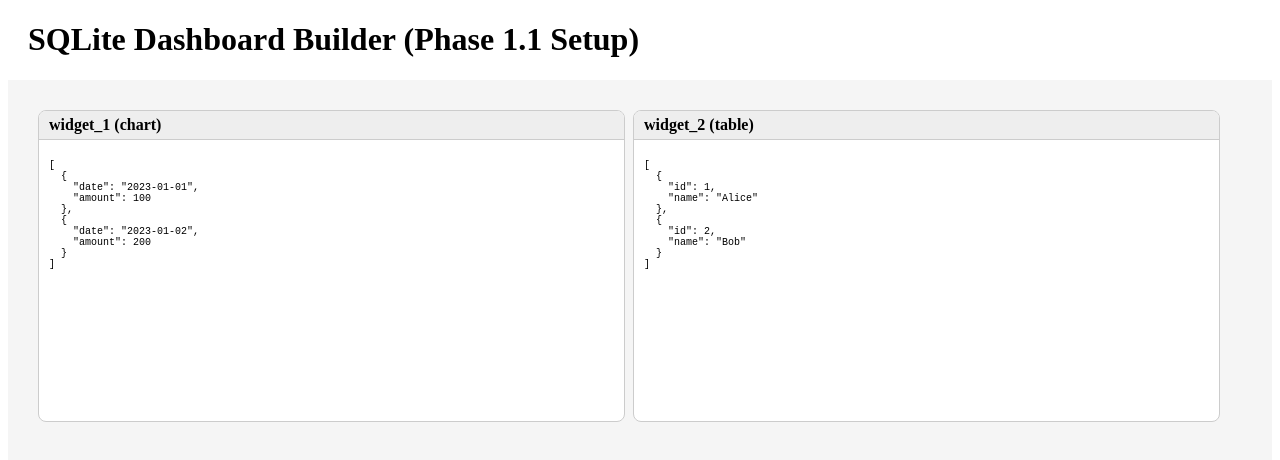
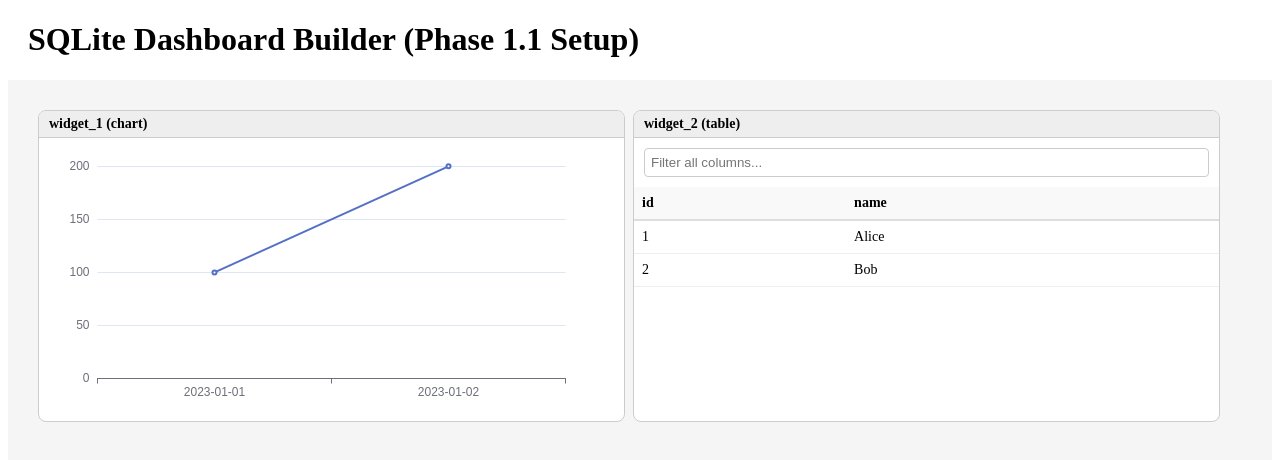
Before and after one commit to bladehaze/dashboard-quine, a React (Vite) app: page / in a window 1280 px wide. Shown: the top 460 px of the page. Built offline with nearby package versions, Linux system fonts and the light colour scheme; the HTML template or start-up script is replaced by a standard one.

Commit message:
Phase 1.2 & 1.3: Implemented Charting Adapter (ECharts) and Advanced Table Widget (@tanstack/react-table)

```diff
--- /dev/null
+++ b/src/components/ChartWidget.tsx
@@ -0,0 +1,45 @@
+import React, { useEffect, useRef } from 'react';
+import * as echarts from 'echarts';
+
+export interface ChartConfig {
+  chartType: 'line' | 'bar' | 'scatter' | 'pie';
+  xAxis: string;
+  yAxis: string;
+}
+
+export function ChartWidget({ data, config }: { data: any[], config: ChartConfig }) {
+  const chartRef = useRef<HTMLDivElement>(null);
+
+  useEffect(() => {
+    if (!chartRef.current || !data || data.length === 0) return;
+    const chart = echarts.init(chartRef.current);
+
+    // Simple ECharts adapter logic
+    const option = {
+      tooltip: { trigger: 'axis' },
+      xAxis: {
+        type: 'category',
+        data: data.map(d => d[config.xAxis])
+      },
+      yAxis: { type: 'value' },
+      series: [{
+        data: data.map(d => d[config.yAxis]),
+        type: config.chartType || 'bar'
+      }],
+      grid: { left: '10%', right: '10%', bottom: '15%', top: '10%' }
+    };
+
+    chart.setOption(option);
+
+    // Resize observer to auto-fit React-Grid-Layout
+    const resizeObserver = new ResizeObserver(() => chart.resize());
+    resizeObserver.observe(chartRef.current);
+
+    return () => {
+      resizeObserver.disconnect();
+      chart.dispose();
+    };
+  }, [data, config]);
+
+  return <div ref={chartRef} style={{ width: '100%', height: '100%', minHeight: '150px' }} />;
+}
--- /dev/null
+++ b/src/components/TableWidget.tsx
@@ -0,0 +1,74 @@
+import React, { useState } from 'react';
+import {
+  flexRender,
+  getCoreRowModel,
+  getFilteredRowModel,
+  useReactTable,
+} from '@tanstack/react-table';
+
+export function TableWidget({ data }: { data: any[] }) {
+  const [globalFilter, setGlobalFilter] = useState('');
+
+  const columns = React.useMemo(() => {
+    if (!data || data.length === 0) return [];
+    return Object.keys(data[0]).map(key => ({
+      header: key,
+      accessorKey: key,
+    }));
+  }, [data]);
+
+  const table = useReactTable({
+    data: data || [],
+    columns,
+    state: { globalFilter },
+    onGlobalFilterChange: setGlobalFilter,
+    getCoreRowModel: getCoreRowModel(),
+    getFilteredRowModel: getFilteredRowModel(),
+  });
+
+  if (!data || data.length === 0) {
+    return <div style={{ padding: '10px' }}>No data to display</div>;
+  }
+
+  return (
+    <div style={{ display: 'flex', flexDirection: 'column', height: '100%' }}>
+      <input
+        value={globalFilter ?? ''}
+        onChange={e => setGlobalFilter(e.target.value)}
+        placeholder="Filter all columns..."
+        style={{
+          margin: '10px',
+          padding: '6px',
+          border: '1px solid #ccc',
+          borderRadius: '4px'
+        }}
+      />
+      <div style={{ overflow: 'auto', flex: 1 }}>
+        <table style={{ width: '100%', borderCollapse: 'collapse', fontSize: '14px' }}>
+          <thead>
+            {table.getHeaderGroups().map(headerGroup => (
+              <tr key={headerGroup.id}>
+                {headerGroup.headers.map(header => (
+                  <th key={header.id} style={{ borderBottom: '2px solid #ddd', padding: '8px', background: '#f9f9f9', textAlign: 'left' }}>
+                    {flexRender(header.column.columnDef.header, header.getContext())}
+                  </th>
+                ))}
+              </tr>
+            ))}
+          </thead>
+          <tbody>
+            {table.getRowModel().rows.map(row => (
+              <tr key={row.id} style={{ borderBottom: '1px solid #eee' }}>
+                {row.getVisibleCells().map(cell => (
+                  <td key={cell.id} style={{ padding: '8px' }}>
+                    {flexRender(cell.column.columnDef.cell, cell.getContext())}
+                  </td>
+                ))}
+              </tr>
+            ))}
+          </tbody>
+        </table>
+      </div>
+    </div>
+  );
+}
--- a/src/core-renderer.tsx
+++ b/src/core-renderer.tsx
@@ -1,7 +1,8 @@
 import { ReactNode } from 'react';
 import ReactGridLayout from 'react-grid-layout';
+import { ChartWidget, ChartConfig } from './components/ChartWidget';
+import { TableWidget } from './components/TableWidget';
 
-// Basic mock types for Phase 1
 export interface LayoutItem {
   i: string;
   x: number;
@@ -19,7 +20,7 @@
   type: 'chart' | 'table';
   layout: LayoutItem;
   query: string;
-  config: Record<string, any>;
+  config: ChartConfig | Record<string, any>;
 }
 
 interface CoreRendererProps {
@@ -31,6 +32,15 @@
 
 export function CoreRenderer({ widgets, mockData }: CoreRendererProps): ReactNode {
   const layouts = widgets.map((w) => w.layout);
+
+  const renderWidgetContent = (widget: Widget, data: any[]) => {
+    if (widget.type === 'chart') {
+      return <ChartWidget data={data} config={widget.config as ChartConfig} />;
+    } else if (widget.type === 'table') {
+      return <TableWidget data={data} />;
+    }
+    return null;
+  };
 
   return (
     <div style={{ background: '#f5f5f5', minHeight: '100vh', padding: '20px' }}>
@@ -63,13 +73,14 @@
                   padding: '5px 10px',
                   cursor: 'grab',
                   borderBottom: '1px solid #ccc',
-                  fontWeight: 'bold'
+                  fontWeight: 'bold',
+                  fontSize: '14px'
                 }}
               >
                 {widget.id} ({widget.type})
               </div>
-              <div style={{ padding: '10px', flex: 1, overflow: 'auto' }}>
-                <pre style={{ fontSize: '10px' }}>{JSON.stringify(data, null, 2)}</pre>
+              <div style={{ flex: 1, overflow: 'hidden' }}>
+                {renderWidgetContent(widget, data)}
               </div>
             </div>
           );
```
